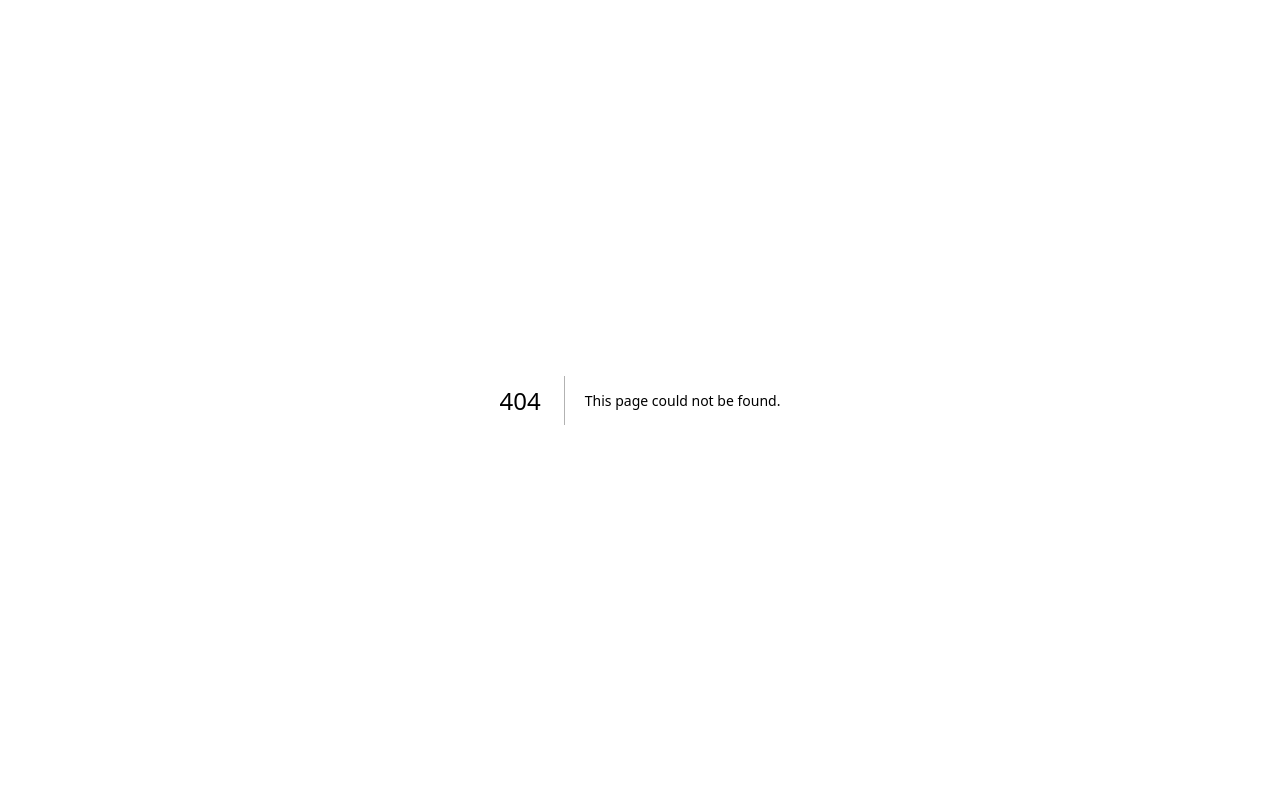
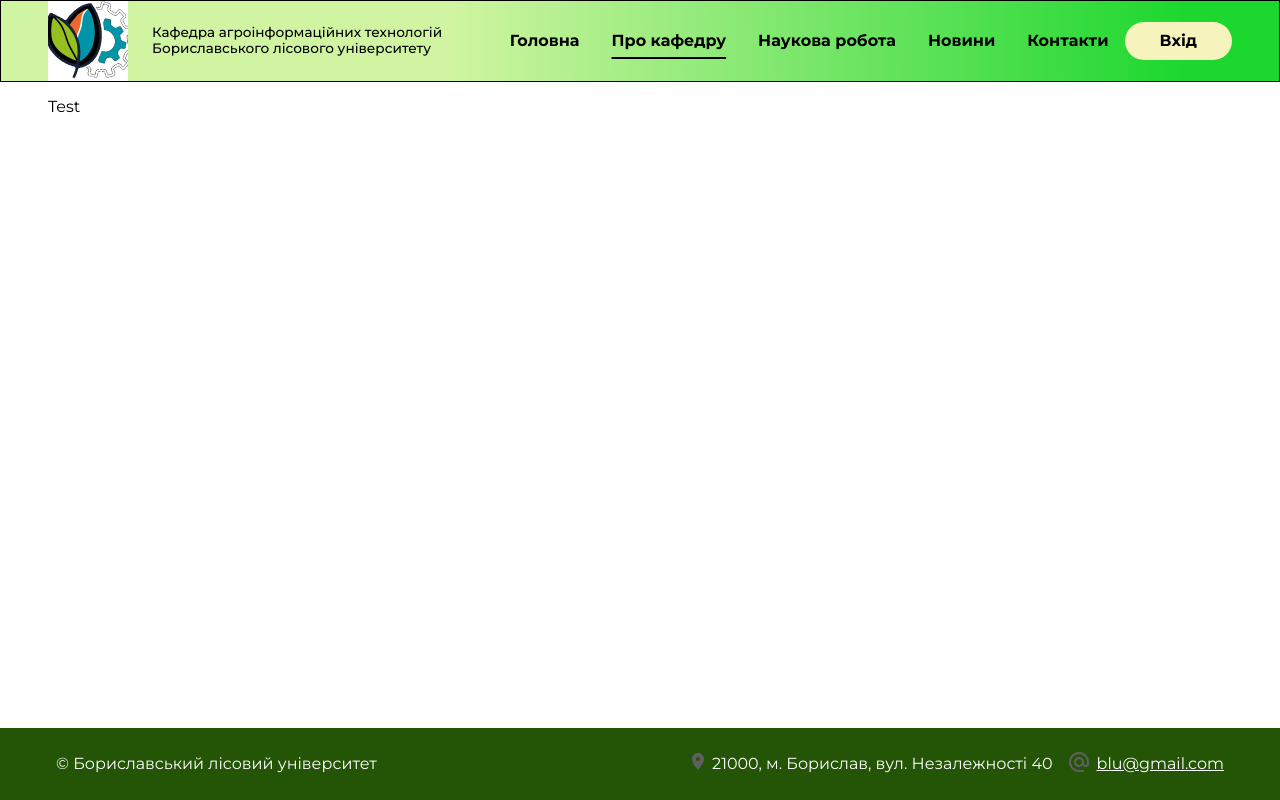
Before and after one commit to venus-team-project/department-website, a Next.js app in the folder nextjs-app/: page /team in a window 1280 px wide. Before the commit this address had no page. Built offline with nearby package versions, Linux system fonts and the light colour scheme.

Commit message:
Added header

```diff
--- /dev/null
+++ b/nextjs-app/src/app/team/page.jsx
@@ -0,0 +1,18 @@
+import styles from '../page.module.scss'
+import Container from '@/components/Container/Container'
+import Footer from '@/components/Footer/Footer'
+import Header from '@/components/Header/Header'
+
+export default function Team() {
+    return (
+        <div className={styles.wrapper}>
+            <Header />
+            <main className={styles.main}>
+                <Container>
+                    <p>Test</p>
+                </Container>
+            </main>
+            <Footer />
+        </div>
+    )
+}
--- a/nextjs-app/src/app/variables.scss
+++ b/nextjs-app/src/app/variables.scss
@@ -1,4 +1,9 @@
 // colors
+// TODO: header is sticky. Need to decive whether to use transparent colors!
+$header-color: linear-gradient(89.31deg,
+        rgba(188, 240, 121, 0.7) 35.35%,
+        rgba(27, 215, 46, 1) 93.16%);
+$header-border-color: #000;
 $footer-color: #245406;
 $bg-color: #edfbdb;
 $gray-500: #5e6063;
@@ -28,6 +33,8 @@ $spacing-6: 48px;
 
 :export {
     // colors
+    headerColor: $header-color;
+    headerBorderColor: $header-border-color;
     footerColor: $footer-color;
     bgColor: $bg-color;
     gray500: $gray-500;
--- a/nextjs-app/src/components/Header/Header.jsx
+++ b/nextjs-app/src/components/Header/Header.jsx
@@ -1,10 +1,184 @@
+'use client'
+
 import Container from '../Container/Container'
+import styles from './header.module.scss'
+
+import Image from 'next/image'
+import Link from 'next/link'
+
+import departmentLogo from '../../../public/departmentLogo.png'
+import { usePathname } from 'next/navigation'
+import { useState, useRef, useEffect } from 'react'
+
+const Left = () => {
+    return (
+        <Link href="/" className={styles.link}>
+            <div className={styles.left}>
+                <Image
+                    src={departmentLogo}
+                    width={80}
+                    height={80}
+                    alt="Department Logo"
+                />
+                <h1 className={styles.title}>
+                    Кафедра агроінформаційних технологій Бориславського лісового
+                    університету
+                </h1>
+            </div>
+        </Link>
+    )
+}
+
+const Bar = () => {
+    // TODO: Check color and size
+    return (
+        <svg
+            width="48"
+            height="48"
+            viewBox="0 0 48 48"
+            fill="none"
+            xmlns="http://www.w3.org/2000/svg"
+        >
+            <path
+                d="M6 24H42M6 12H42M6 36H42"
+                stroke="#fce76c"
+                stroke-width="4"
+                stroke-linecap="round"
+                stroke-linejoin="round"
+            />
+        </svg>
+    )
+}
+
+const NavLink = ({ children, href }) => {
+    const pathname = usePathname()
+
+    const isActive = (href) => {
+        return pathname === href
+    }
+
+    return (
+        <Link
+            href={href}
+            className={
+                isActive(href) ? styles.navBarLinkActive : styles.navBarLink
+            }
+        >
+            {children}
+        </Link>
+    )
+}
+
+const AuthButton = ({ href, style, children }) => {
+    return (
+        <button type='button' className={style}>
+            <Link href={href} className={styles.link}>
+                {children}
+            </Link>
+        </button>
+    )
+}
+
+const links = [
+    { href: '/', name: 'Головна' },
+    { href: '/team', name: 'Про кафедру' },
+    { href: '/science', name: 'Наукова робота' },
+    { href: '/news', name: 'Новини' },
+    { href: '/contacts', name: 'Контакти' },
+]
+
+const Navigation = () => {
+    return (
+        <nav className={styles.nav}>
+            <ul className={styles.navList}>
+                {links.map((link) => (
+                    <li className={styles.navItem}>
+                        <NavLink key={link.href} href={link.href}>
+                            {link.name}
+                        </NavLink>
+                    </li>
+                ))}
+            </ul>
+            <AuthButton href='/' style={styles.loginBtn}>
+                Вхід
+            </AuthButton>
+        </nav>
+    )
+}
+
+const HamburgerMenu = () => {
+    const [isOpen, setIsOpen] = useState(false)
+    const menuRef = useRef(null)
+
+    const toggleMenu = () => {
+        setIsOpen(!isOpen)
+    }
+
+    useEffect(() => {
+        const menu = menuRef.current
+        if (menu) {
+            if (isOpen) {
+                menu.style.display = 'block'
+                setTimeout(() => {
+                    if (menu) {
+                        menu.classList.add(styles.open)
+                    }
+                }, 10)
+            } else {
+                menu.classList.remove(styles.open)
+                setTimeout(() => {
+                    if (menu) {
+                        menu.style.display = 'none'
+                    }
+                }, 700)
+            }
+        }
+    }, [isOpen])
+
+    return (
+        <div className={styles.hamburgerMenuContainer}>
+            <button className={styles.hamburgerButton} onClick={toggleMenu}>
+                <Bar />
+            </button>
+            {isOpen && (
+                <>
+                    <div ref={menuRef} className={styles.hamburgerMenu}>
+                        <ul className={styles.hamburgerNavList}>
+                            {links.map((link) => (
+                                <li className={styles.navItem} key={link.href}>
+                                    <NavLink href={link.href}>
+                                        {link.name}
+                                    </NavLink>
+                                </li>
+                            ))}
+                            <li className={styles.navItem}>
+                                <AuthButton href='/' style={styles.loginBtn}>Вхід</AuthButton>
+                            </li>
+                        </ul>
+                    </div>
+                    <div
+                        className={styles.accessibility}
+                        onClick={toggleMenu}
+                    ></div>
+                </>
+            )}
+        </div>
+    )
+}
 
 export default function Header() {
     return (
-        <header>
+        <header className={styles.header}>
             <Container>
-                <p>header content</p>
+                <div className={styles.wrapper}>
+                    <Left />
+                    <div className={styles.desktopNavigation}>
+                        <Navigation />
+                    </div>
+                    <div className={styles.mobileNavigation}>
+                        <HamburgerMenu />
+                    </div>
+                </div>
             </Container>
         </header>
     )
--- a/nextjs-app/src/components/Header/header.module.scss
+++ b/nextjs-app/src/components/Header/header.module.scss
@@ -0,0 +1,213 @@
+@import '../../app/variables.scss';
+
+.header {
+    background: $header-color;
+    border: 1px solid $header-border-color;
+    box-sizing: border-box;
+    position: sticky;
+    top: 0;
+    left: 0;
+    width: 100%;
+    z-index: 999;
+}
+
+.wrapper {
+    display: flex;
+    align-items: center;
+    justify-content: space-between;
+}
+
+.link {
+    color: $font-color-main;
+    text-decoration: none;
+}
+
+.left {
+    display: flex;
+    align-items: center;
+    gap: $spacing-3;
+}
+
+.title {
+    color: $font-color-main;
+    font-size: 0.85rem;
+    font-weight: 500;
+    max-width: 300px;
+    margin: 0;
+    transition: 0.5s;
+
+    &:hover {
+        transform: scale(1.05);
+    }
+}
+
+.navBarLink {
+    color: $font-color-main;
+    font-weight: 700;
+    text-decoration: none;
+    transition: 0.5s;
+
+    &:hover {
+        text-shadow: 1px 0 0 $font-color-main;
+    }
+}
+
+.navBarLinkActive {
+    color: $font-color-main;
+    font-weight: 700;
+    // TODO: Underline doesn't work properly when text is placed in multiple lines
+    text-decoration: underline;
+    text-underline-offset: 0.7rem;
+    text-decoration-thickness: 2px;
+    transition: 0.5s;
+
+    &:hover {
+        text-shadow: 1px 0 0 $font-color-main;
+    }
+}
+
+.nav {
+    display: flex;
+
+    .navList {
+        display: flex;
+        justify-content: space-between;
+        align-items: center;
+        list-style: none;
+        padding: 0;
+        margin: 0;
+
+        .navItem {
+            margin: 0 $spacing-2;
+            gap: 16px;
+        }
+    }
+}
+
+.loginBtn {
+    background-color: rgba(246, 244, 188, 1);
+    border: none;
+    padding: 10px 35px;
+    font-weight: bold;
+    color: black;
+    border-radius: 20px;
+    cursor: pointer;
+    transition: 0.5s;
+
+    &:hover {
+        text-shadow: 1px 0 0 $font-color-main;
+        background-color: #fce76c;
+    }
+}
+
+.hamburgerMenu {
+    display: none;
+    position: absolute;
+    top: 100%;
+    left: 0;
+    width: 100%;
+    border-top: 0.1rem solid rgba(0, 0, 0, 0.5);
+    // TODO: Looks awful. Need fix
+    background: $header-color;
+    overflow: hidden;
+    opacity: 0;
+    max-height: 0;
+    transition:
+        opacity 0.7s ease-in-out,
+        max-height 0.7s ease-in-out;
+    z-index: 100;
+
+    &.open {
+        opacity: 1;
+        max-height: 500px;
+    }
+
+    .hamburgerNavList {
+        list-style: none;
+        padding: 0;
+        margin: 0;
+
+        .navItem {
+            width: 100%;
+            text-align: center;
+
+            a {
+                display: block;
+                width: 100%;
+                padding: $spacing-1 0;
+            }
+        }
+    }
+}
+
+.accessibility {
+    position: absolute;
+    top: 100%;
+    left: 0;
+    z-index: 1;
+    width: 100vw;
+    height: 100vh;
+}
+
+.hamburgerButton {
+    display: none;
+    background: none;
+    border: none;
+    cursor: pointer;
+    padding: 0;
+    margin: 0;
+}
+
+.mobileNavigation {
+    display: none;
+}
+
+@media (max-width: $lg) {
+    .wrapper {
+        font-size: 65%;
+    }
+
+    .title {
+        font-size: 0.7rem;
+    }
+}
+
+@media (max-width: $md) {
+    .header {
+        border: none;
+        border-top: 1px solid $header-border-color;
+        border-bottom: 1px solid $header-border-color;
+    }
+
+    .desktopNavigation {
+        display: none;
+    }
+
+    .mobileNavigation {
+        display: block;
+    }
+
+    .hamburgerMenu {
+        opacity: 1;
+        display: block;
+    }
+
+    .hamburgerButton {
+        display: block;
+    }
+
+    .navBarLinkActive {
+        text-underline-offset: 0.3rem;
+    }
+
+    .loginBtn {
+        margin-bottom: 7px;
+        padding: 5px 25px;
+    }
+}
+
+@media (max-width: $sm) {
+    .title {
+        font-size: 0.6rem;
+    }
+}
--- a/nextjs-app/src/components/StyledLink/styledLink.module.scss
+++ b/nextjs-app/src/components/StyledLink/styledLink.module.scss
@@ -3,12 +3,15 @@
 .link {
     &.main {
         color: $font-color-main;
+
         &:hover {
             color: $link-color-main;
         }
     }
+
     &.contrast {
         color: $font-color-contrast;
+
         &:hover {
             color: $link-color-contrast;
         }
```
Also changed, not shown: nextjs-app/public/departmentLogo.png (added).
